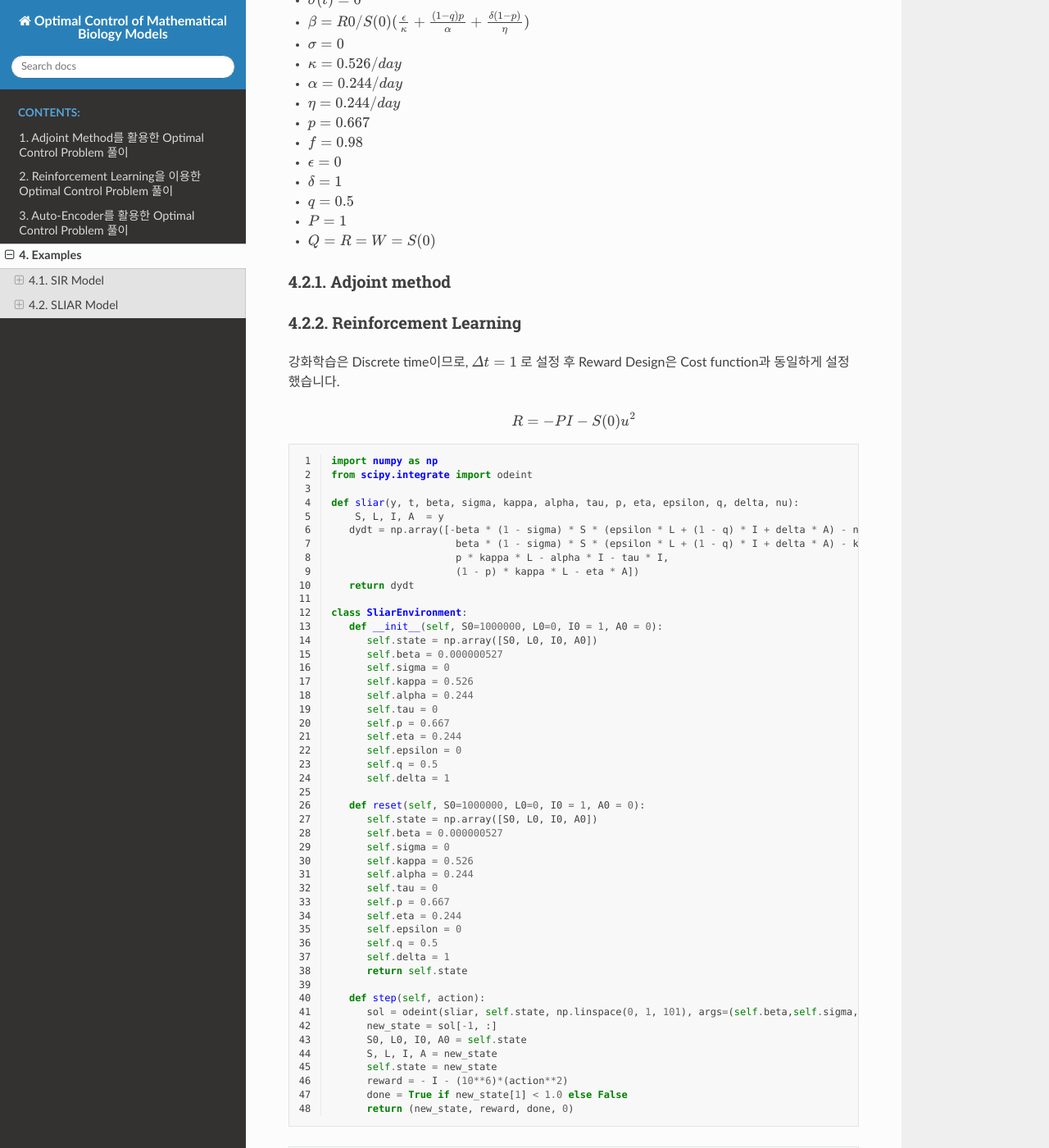
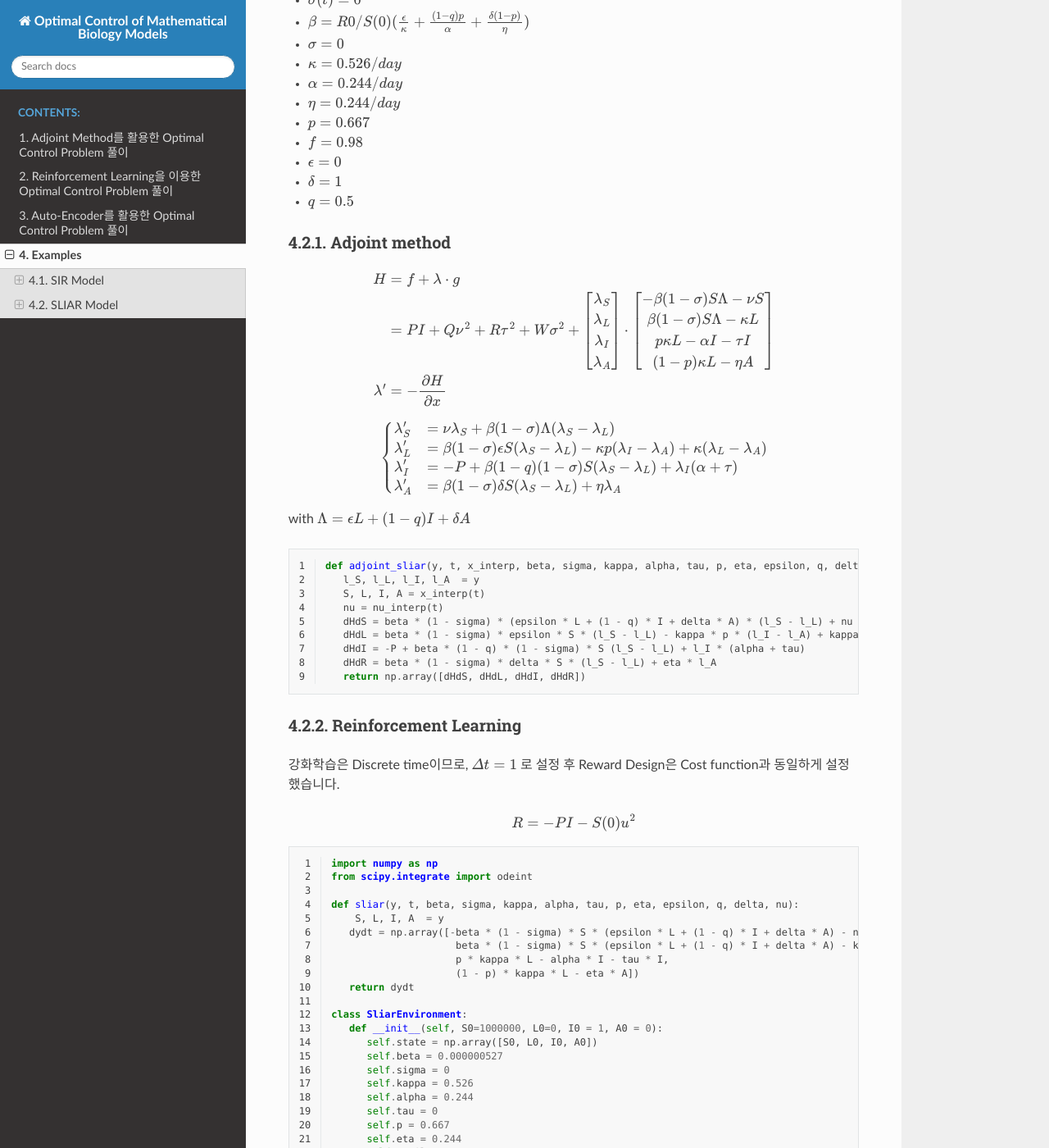
Before and after one commit to yoon-gu/epirl, a Sphinx documentation site: the page built from docs/examples.rst, in a window 1280 px wide and 1400 px high, scrolled down 5509 px. Shown: the whole window at 82% size. Built offline with Sphinx 7.4.7 and the Read the Docs theme 2.0.0, drawn with Linux system fonts in a browser that asks for light colours.

Commit message:
`exmples.rst` adjoint method 수식 추가

```diff
--- a/docs/examples.rst
+++ b/docs/examples.rst
@@ -268,11 +268,35 @@ State differential Equaiton을 위한 Python 코드는 다음과 같습니다.
 * :math:`\epsilon = 0`
 * :math:`\delta = 1`
 * :math:`q = 0.5`
-* :math:`P = 1`
-* :math:`Q = R = W = S(0)`
 
 Adjoint method
 ^^^^^^^^^^^^^^
+.. math::
+   H &= f + \lambda\cdot g\\
+     &= PI + Q\nu^2 + R\tau^2 + W\sigma^2 + \begin{bmatrix}\lambda_S\\\lambda_L\\\lambda_I\\\lambda_A\end{bmatrix} \cdot \begin{bmatrix}-\beta (1-\sigma) S\Lambda - \nu S\\ \beta (1-\sigma) S\Lambda - \kappa L\\ p\kappa L - \alpha I - \tau I \\ (1-p)\kappa L - \eta A \end{bmatrix}\\
+     \lambda' &= -\frac{\partial H}{\partial x}
+
+.. math::
+   \begin{cases}
+   \lambda_S' &= \nu \lambda_S + \beta (1- \sigma)\Lambda(\lambda_S - \lambda_L) \\
+   \lambda_L' &= \beta (1- \sigma) \epsilon S (\lambda_S - \lambda_L)- \kappa p (\lambda_I - \lambda_A) + \kappa (\lambda_L - \lambda_A)\\
+   \lambda_I' &= - P + \beta (1 - q) (1 - \sigma) S (\lambda_S - \lambda_L) + \lambda_I (\alpha + \tau)\\
+   \lambda_A' &= \beta (1- \sigma) \delta S (\lambda_S - \lambda_L) +  \eta \lambda_A\\
+   \end{cases}
+with :math:`\Lambda = \epsilon L + (1 - q) I + \delta A`
+
+.. code-block:: python
+   :linenos:
+
+   def adjoint_sliar(y, t, x_interp, beta, sigma, kappa, alpha, tau, p, eta, epsilon, q, delta, P, nu_interp):
+      l_S, l_L, l_I, l_A  = y
+      S, L, I, A = x_interp(t)
+      nu = nu_interp(t)
+      dHdS = beta * (1 - sigma) * (epsilon * L + (1 - q) * I + delta * A) * (l_S - l_L) + nu * l_S
+      dHdL = beta * (1 - sigma) * epsilon * S * (l_S - l_L) - kappa * p * (l_I - l_A) + kappa(l_L - l_A)
+      dHdI = -P + beta * (1 - q) * (1 - sigma) * S (l_S - l_L) + l_I * (alpha + tau)
+      dHdR = beta * (1 - sigma) * delta * S * (l_S - l_L) + eta * l_A
+      return np.array([dHdS, dHdL, dHdI, dHdR])
 
 Reinforcement Learning
 ^^^^^^^^^^^^^^^^^^^^^^
```
